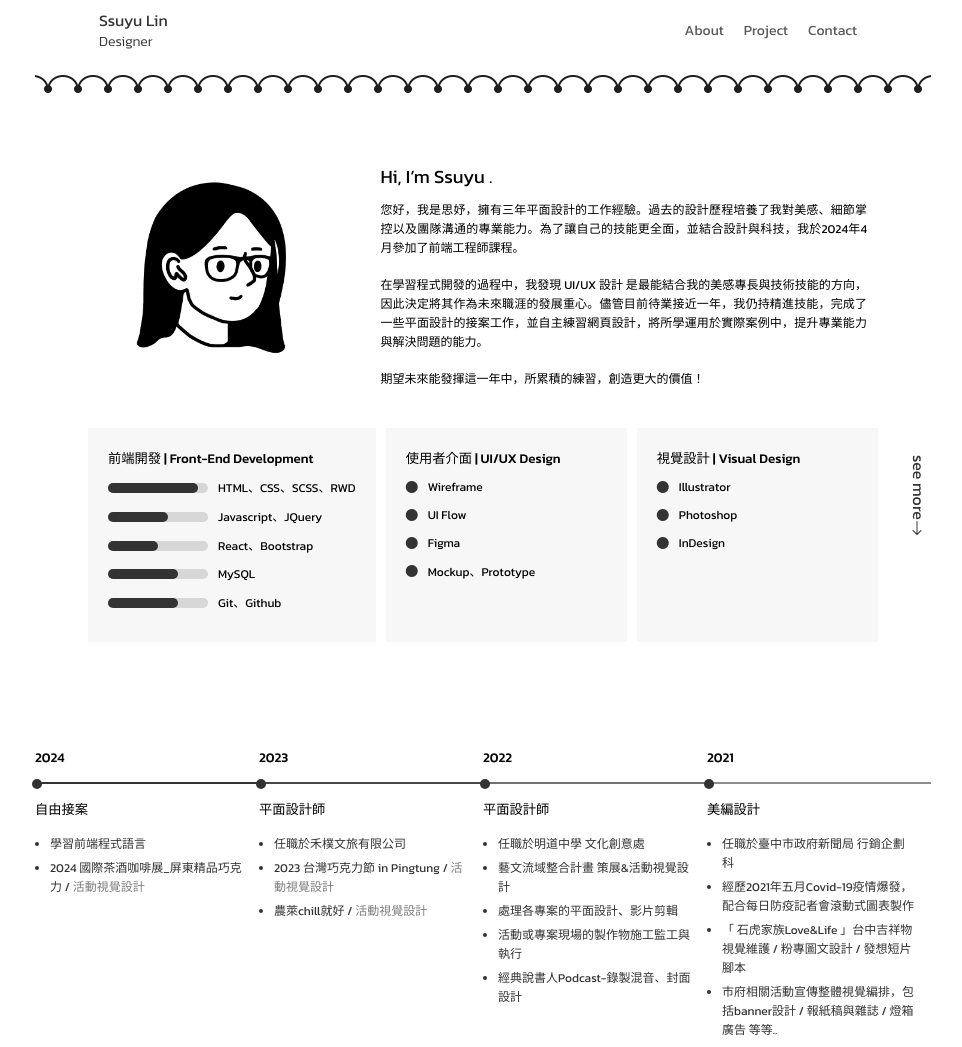
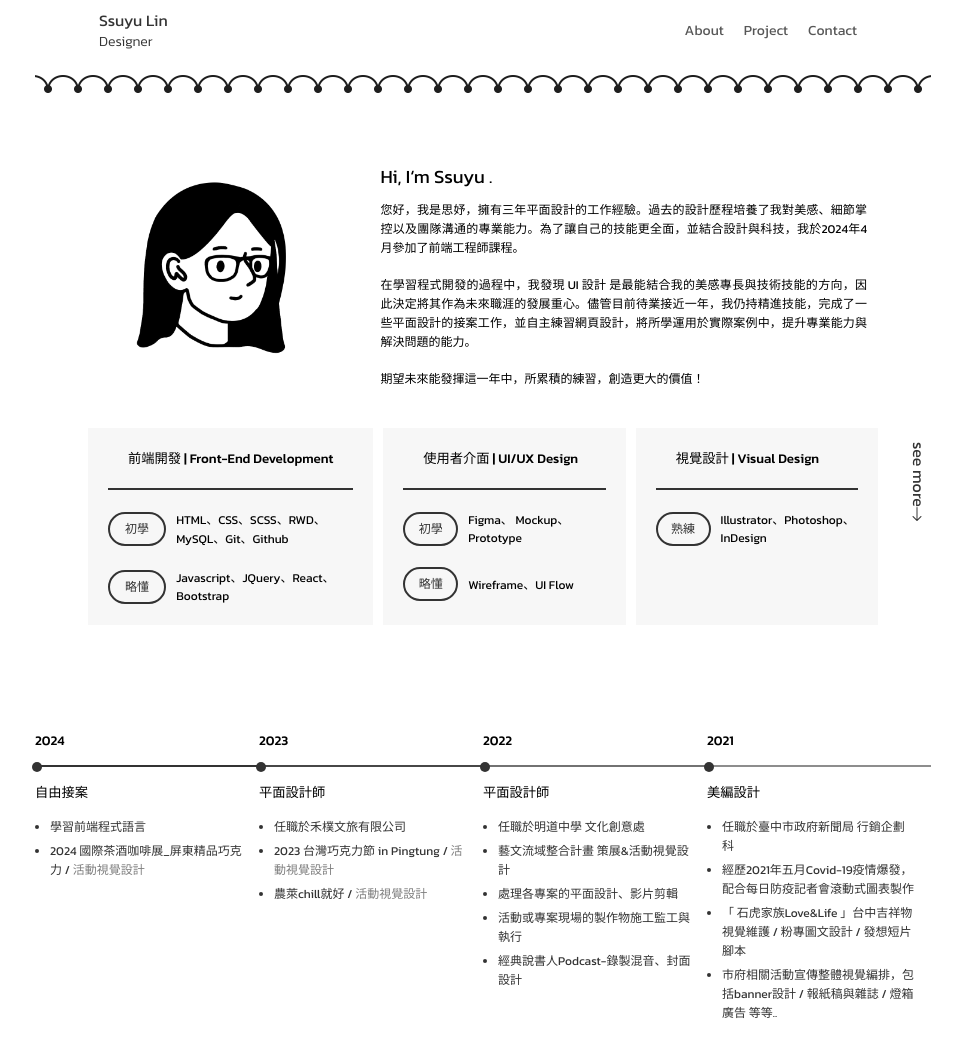
Before and after one commit to ashueii/portfolio2024, a plain HTML site: page index.html in a window 1280 px wide. Shown: the top 1047 px of the page, without its empty margins (157-1119 px from the left). Drawn offline with nearby package versions, Linux system fonts and the light colour scheme; some packages are replaced by stand-ins of ours; a script that the page names is missing.

Commit message:
新增新專案

```diff
--- a/index.html
+++ b/index.html
@@ -45,7 +45,7 @@
                     <p>
                         您好，我是思妤，擁有三年平面設計的工作經驗。過去的設計歷程培養了我對美感、細節掌控以及團隊溝通的專業能力。為了讓自己的技能更全面，並結合設計與科技，我於2024年4月參加了前端工程師課程。
                         <br><br>
-                        在學習程式開發的過程中，我發現 UI/UX 設計 是最能結合我的美感專長與技術技能的方向，因此決定將其作為未來職涯的發展重心。儘管目前待業接近一年，我仍持精進技能，完成了一些平面設計的接案工作，並自主練習網頁設計，將所學運用於實際案例中，提升專業能力與解決問題的能力。
+                        在學習程式開發的過程中，我發現 UI 設計 是最能結合我的美感專長與技術技能的方向，因此決定將其作為未來職涯的發展重心。儘管目前待業接近一年，我仍持精進技能，完成了一些平面設計的接案工作，並自主練習網頁設計，將所學運用於實際案例中，提升專業能力與解決問題的能力。
                         <br><br>
                         期望未來能發揮這一年中，所累積的練習，創造更大的價值！
                     </p>
@@ -55,47 +55,23 @@
 
             <div class="skill">
                 <div class="item">
-                    <div class="wrap" >
+                    <div class="wrap" style="flex:1;" >
                         <h5>
                             前端開發 |
                             <span>
                                 Front-End Development
                             </span>
                         </h5>
-                        <ul>
-                            <li>
-                                <div class="progress-bars">
-                                    <div class="progress" style="width:90%"></div>
-                                </div>
-                                HTML、CSS、SCSS、RWD
-                            </li>
-                            <li>
-                                <div class="progress-bars">
-                                    <div class="progress" style="width:60%"></div>
-                                </div>
-                                Javascript、JQuery
-                            </li>
-                            <li>
-                                <div class="progress-bars">
-                                    <div class="progress" style="width:50%"></div>
-                                </div>
-                                React、Bootstrap
-                            </li>
-                            <li>
-                                <div class="progress-bars">
-                                    <div class="progress" style="width:70%"></div>
-                                </div>
-                                MySQL
-                            </li>
-                            <li>
-                                <div class="progress-bars">
-                                    <div class="progress" style="width:70%"></div>
-                                </div>
-                                Git、Github
-                            </li>
-                        </ul>
+                        <div class="container">
+                            <div class="skilllevel">初學</div>
+                            <div class="myskill">HTML、CSS、SCSS、RWD、MySQL、Git、Github</div>
+                        </div>
+                        <div class="container">
+                            <div class="skilllevel">略懂</div>
+                            <div class="myskill">Javascript、JQuery、React、Bootstrap</div>
+                        </div>
+                    </div>
 
-                    </div>
                     <div class="wrap" style="flex:1;">
                         <h5>
                             使用者介面 |
@@ -103,24 +79,14 @@
                                 UI/UX Design
                             </span>
                         </h5>
-                        <ul>
-                            <li>
-                                <i class="bi bi-circle-fill"></i> Wireframe
-                            </li>
-                            <li>
-                                <i class="bi bi-circle-fill"></i>
-                                UI Flow
-                            </li>
-                            <li>
-                                <i class="bi bi-circle-fill"></i>
-                                Figma
-                            </li>
-                            <li>
-                                <i class="bi bi-circle-fill"></i>
-                                Mockup、Prototype
-                            </li>
-                        </ul>
-
+                        <div class="container">
+                            <div class="skilllevel">初學</div>
+                            <div class="myskill">Figma、 Mockup、Prototype</div>
+                        </div>
+                        <div class="container">
+                            <div class="skilllevel">略懂</div>
+                            <div class="myskill">Wireframe、UI Flow</div>
+                        </div>
                     </div>
                     <div class="wrap" style="flex:1;">
                         <h5>
@@ -129,18 +95,11 @@
                                 Visual Design
                             </span>
                         </h5>
-                        <ul>
-                            <li>
-                                <i class="bi bi-circle-fill"></i> Illustrator
-                            </li>
-                            <li>
-                                <i class="bi bi-circle-fill"></i> Photoshop
-                            </li>
-                            <li>
-                                <i class="bi bi-circle-fill"></i> InDesign
-                            </li>
+                        <div class="container">
+                            <div class="skilllevel">熟練</div>
+                            <div class="myskill">Illustrator、Photoshop、InDesign</div>
+                        </div>
 
-                        </ul>
 
                     </div>
                 </div>
--- a/index.js
+++ b/index.js
@@ -128,13 +128,14 @@ const articles = [
   // },
   {
     id: 14, title: `行銷活動圖`, excerpt: "行銷視覺", content: `<div class="img-box2">
-          <img src="/portfolio2024/assets/images/project015/01.jpg" alt="" >
-          <img src="/portfolio2024/assets/images/project015/02.jpg" alt="" >
-          <img src="/portfolio2024/assets/images/project015/03.jpg" alt="" >
+          <img src="/portfolio2024/assets/images/project015/15-01.jpg" alt="" >
+          <img src="/portfolio2024/assets/images/project015/15-02.jpg" alt="" >
+          <img src="/portfolio2024/assets/images/project015/15-03.jpg" alt="" >
+          <img src="/portfolio2024/assets/images/project015/15-04.jpg" alt="" >
 
 
         </div>`, introduction: ``,
-    client: "Side Project &nbsp;|&nbsp;個人練習，非官方專案", type: "活動圖", year: "2025 Mar.", img: "/portfolio2024/assets/images/project015/15-01.png" , link:``
+    client: "Side Project &nbsp;|&nbsp;個人練習，非官方專案", type: "活動圖", year: "2025 Mar.", img: "/portfolio2024/assets/images/project015/15-00.jpg" , link:``
   },
   {
     id: 10, title: "屏東精品巧克力", excerpt: "形象宣傳、活動視覺", content: `
--- a/styles/style.css
+++ b/styles/style.css
@@ -216,35 +216,36 @@ section {
 .index #about .skill .item .wrap {
   background-color: #f7f7f7;
   margin: 0px 5px;
+  padding: 0px 20px;
+}
+.index #about .skill .item .wrap h5 {
+  white-space: nowrap;
+  font-weight: 500;
+  border-bottom: #333333 2px solid;
   padding: 20px 20px;
 }
-.index #about .skill .item .wrap h5 {
-  margin-bottom: 10px;
-  white-space: nowrap;
-  font-weight: 500;
-}
-.index #about .skill .item .wrap ul {
-  list-style: none;
-}
-.index #about .skill .item .wrap ul li {
+.index #about .skill .item .wrap .container {
+  width: 100%;
   display: flex;
   align-items: center;
   font-size: 12px;
-  margin: 10px 0px;
+  margin: 20px 0px;
 }
-.index #about .skill .item .wrap ul li .progress-bars {
+.index #about .skill .item .wrap .container .skilllevel {
   margin-right: 10px;
-  width: 100px;
-  height: 10px;
-  border-radius: 10px;
-  background-color: rgb(215, 215, 215);
+  width: 60px;
+  height: 30px;
+  font-size: 12px;
+  color: #333333;
+  text-align: center;
+  line-height: 30px;
+  border: 2px solid #333333;
+  border-radius: 100px;
 }
-.index #about .skill .item .wrap ul li .progress {
-  height: 100%;
-  border-radius: 10px;
-  background-color: #333333;
+.index #about .skill .item .wrap .container .myskill {
+  width: 80%;
 }
-.index #about .skill .item .wrap ul li i {
+.index #about .skill .item .wrap .container i {
   margin-right: 10px;
   color: #333333;
 }
@@ -605,6 +606,7 @@ section {
   }
   .index #about .skill .item .wrap {
     flex: 1;
+    padding-bottom: 30px;
   }
   .index #experience .experience {
     flex-direction: column;
```
Also changed, not shown: assets/images/project015/15-00.jpg (added), assets/images/project015/15-01.jpg (renamed from assets/images/project015/01.jpg), assets/images/project015/15-02.jpg (renamed from assets/images/project015/02.jpg), assets/images/project015/15-03.jpg (renamed from assets/images/project015/03.jpg), assets/images/project015/15-04.jpg (added), assets/images/project015/2.jpg (deleted).
